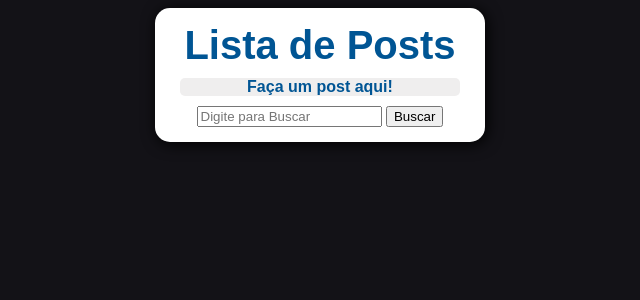
After one commit to Gexis95/senacphp, a PHP site: page /busca.html in a window 1280 px wide. The commit adds this page. Shown: the top 300 px of the page, without its empty margins (320-960 px from the left). Run offline with PHP 8.4, Linux system fonts and the light colour scheme; data that the repository does not hold is empty.

Commit message:
06/09/2023
Parte de busca foi iniciada (tem algum bug pra ser resolvido e começar a funcionar)

```diff
--- /dev/null
+++ b/busca.html
@@ -0,0 +1,56 @@
+<!DOCTYPE html>
+<html lang="pt-br">
+<head>
+    <meta charset="UTF-8">
+    <meta name="viewport" content="width=device-width, initial-scale=1.0">
+    <title>Postagens</title>
+    <link rel="stylesheet" href="style.css">
+    <script src="https://cdnjs.cloudflare.com/ajax/libs/jquery/3.7.1/jquery.js" integrity="sha512-+k1pnlgt4F1H8L7t3z95o3/KO+o78INEcXTbnoJQ/F2VqDVhWoaiVml/OEHv9HsVgxUaVW+IbiZPUJQfF/YxZw==" crossorigin="anonymous" referrerpolicy="no-referrer"></script>
+    <script>
+
+        function buscar(){
+            //pega o valor do input e armazena em uma var
+            var valor = $("#valor").val();
+
+            $.ajax({
+                url: "fazerBusca.php",              //arquivo php
+                method: "GET",                      //tipo de requisição
+                data: { busca: valor },             //atributo busca irá gardar o valor
+                success: function(data){            //caso de sucesso
+                    $("#resultado").html(data);     //escreve os dados na div resultado
+                }
+            });
+        }
+        $(document).ready(function(){
+            buscar();
+        });
+
+    </script>
+</head>
+<body>
+
+    <div class="painel">
+
+        <div class="cabecalho">
+            <h1> Lista de Posts</h1>
+            <a href="index.html" class="botao">Faça um post aqui!</a>
+        </div>
+
+        <div class="conteudo">
+
+            <input type="text" id="valor" placeholder="Digite para Buscar">
+            <button onclick="buscar()">Buscar</button>
+
+            <div id="resultado">
+
+            </div>
+
+        </div>
+
+        <div class="rodape">
+        </div>
+
+    </div>
+
+</body>
+</html>
--- a/cadastro.html
+++ b/cadastro.html
@@ -13,16 +13,16 @@
         <div class="cabecalho">
             <h1>Cadastro de Usuário</h1>
             <a href="index.html" class="botao">Faça um post aqui!</a>
-            <a href="busca.html" class="botao">Buscar</a>
+            <a href="list.php" class="botao">Lista de Posts</a>
         </div>
 
         <div class="conteudo">
             <form action="usuarioCookie.php" method="POST">
 
 
-                <input type="text" name="usuario" class="userText" placeholder="Digite seu nome de Usuário">
+                <input type="text" name="usuario" class="userText" placeholder="Digite seu nome de usuario">
 
-                <input type="submit" value="Definir Cookie" class="enviar">
+                <input type="submit" value="Definir nome" class="enviar">
 
             </form>
         </div>
--- /dev/null
+++ b/fazerBusca.php
@@ -0,0 +1,17 @@
+<?php
+    session_start();
+
+    if(isset($_GET["busca"])){
+        $conteudo = $_GET["busca"];
+
+        if(isset($_SESSION["postagens"])){
+            echo "<ul>";
+            foreach($_SESSION["postagens"] as $postagens){
+                if(stripos($postagem, $conteudo) !== false){
+                    echo "<li> $postagem </li>";
+                }
+            }
+            echo "</ul>";
+        }
+    }
+?>
--- a/index.html
+++ b/index.html
@@ -24,7 +24,6 @@
 
         <div class="rodape">
             <a href="cadastro.html" class="botao">Cadastrar Usuário</a>
-            <a href="busca.html" class="botao">Buscar</a>
             <a href="list.php" class="botao">Lista de Posts</a>
         </div>
 
--- a/style.css
+++ b/style.css
@@ -74,4 +74,5 @@ a{
 
 .userText{
     height: 29px;
+    width: 170px;
 }
--- a/usuarioCookie.php
+++ b/usuarioCookie.php
@@ -13,7 +13,7 @@
         <div class="cabecalho">
             <h1>Definição de Cookie</h1>
             <a href="index.html" class="botao">Faça um post aqui!</a>
-            <a href="busca.html" class="botao">Buscar</a>
+            <a href="list.php" class="botao">Lista de Posts</a>
         </div>
 
         <div class="conteudo">
```
Also changed, not shown: list.php (+14 -6 lines).
